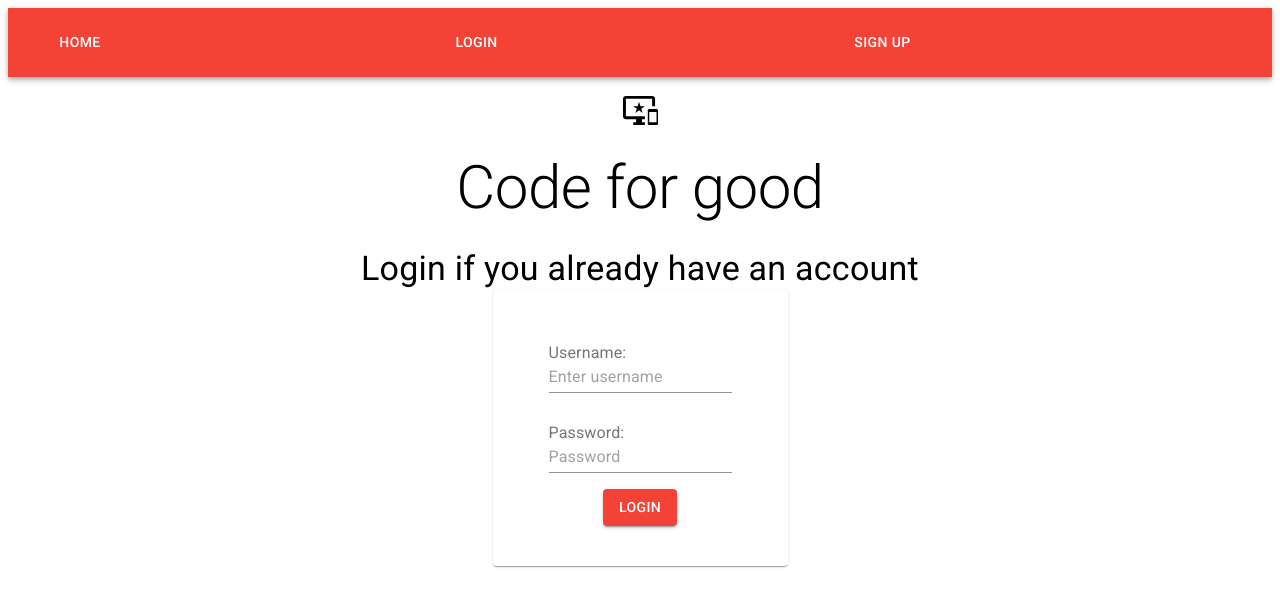
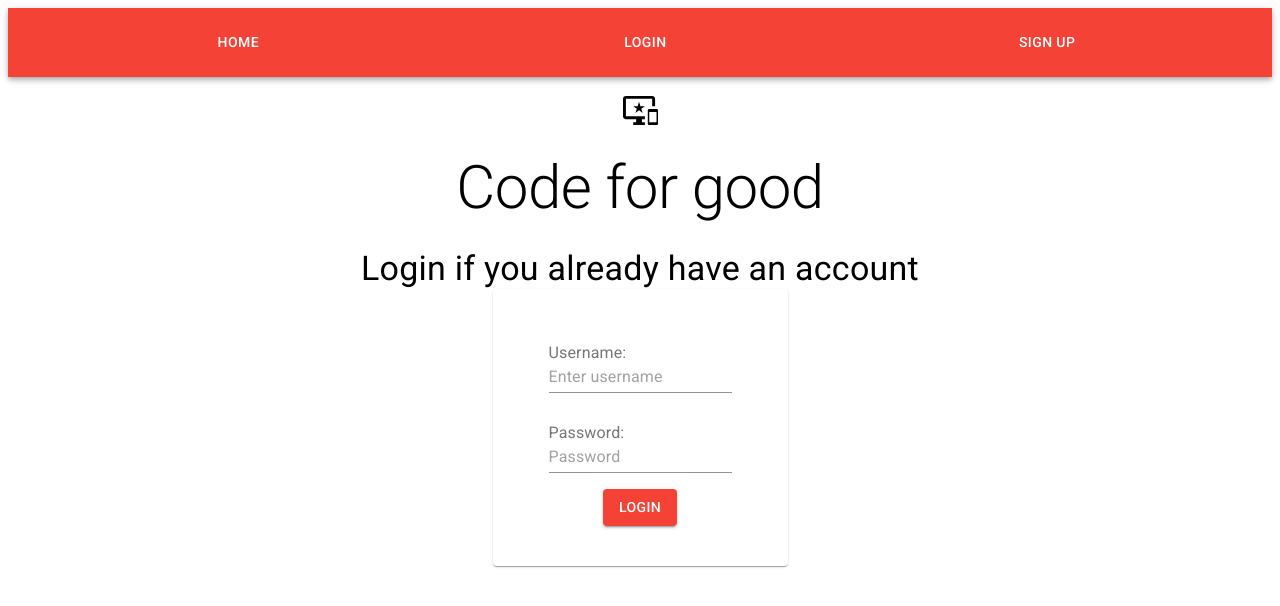
Before and after one commit to julia-ediamond/react-crowdfunding-app, a React (Create React App) app: page /login in a window 1280 px wide. Shown: the top 606 px of the page. Built offline with nearby package versions, Linux system fonts and the light colour scheme.

Commit message:
Added e2e testing with cypress and minor app tweaks

```diff
--- a/src/App.js
+++ b/src/App.js
@@ -1,7 +1,7 @@
 import React from "react";
 import HomePage from "./pages/HomePage.jsx";
 import ProjectPage from "./pages/ProjectPage.jsx";
-import { BrowserRouter as Router, Switch, Route } from "react-router-dom";
+import { BrowserRouter as Router, Switch, Route, useParams } from "react-router-dom";
 import { ThemeProvider } from "@material-ui/core/styles";
 import theme from "./theme";
 import { makeStyles } from "@material-ui/styles";
@@ -18,6 +18,7 @@ const useStyles = makeStyles((theme) => ({
 }));
 
 function App() {
+
   return (
     <ThemeProvider theme={theme}>
       <div className="root">
--- a/src/components/LoginForm/LoginForm.jsx
+++ b/src/components/LoginForm/LoginForm.jsx
@@ -69,6 +69,7 @@ function LoginForm() {
               className={classes.formInput}
               type="text"
               id="username"
+              name="username"
               placeholder="Enter username"
               onChange={handleChange}
             />
@@ -82,7 +83,7 @@ function LoginForm() {
               className={classes.formInput}
               type="password"
               id="password"
-
+              name="password"
               placeholder="Password"
               onChange={handleChange}
             />
--- a/src/components/Nav/Nav.jsx
+++ b/src/components/Nav/Nav.jsx
@@ -3,7 +3,6 @@ import { makeStyles } from "@material-ui/styles";
 import { Grid, Button } from "@material-ui/core";
 import AppBar from "@mui/material/AppBar";
 import Toolbar from "@mui/material/Toolbar";
-import AccountCircle from "@material-ui/icons/AccountCircle";
 import { NavLink } from "react-router-dom";
 import { useHistory } from "react-router-dom";
 
@@ -61,37 +60,37 @@ function Nav() {
   }, []);
 
   return (
-    <Grid className={classes.root}>
+    <Grid className={classes.root} justifyContent="center">
       <AppBar position="static">
         <Toolbar className={classes.menuApp}>
-          <Grid item xs={6} className={classes.menuItem}>
+          <Grid container item xs={6} className={classes.menuItem} justifyContent="center">
             <Button color="inherit" component={NavLink} to="/">
               Home
             </Button>
           </Grid>
 
           {isLoggedIn ? (
-            <Grid container>
-              <Grid item xs={6}>
-                <Button color="inherit" component={NavLink} to="/createproject">
+            <Grid container justifyContent="center">
+              <Grid container item xs={6} justifyContent="center">
+                <Button color="inherit" component={NavLink} to="/createproject" >
                   Create project
                 </Button>
               </Grid>
-              <Grid item xs={6}>
+              <Grid container item xs={6} justifyContent="center">
                 <Button color="inherit" onClick={() => logout()}>
                   Logout
                 </Button>
               </Grid>
             </Grid>
           ) : (
-            <Grid container>
-              <Grid item xs={6}>
+            <Grid container justifyContent="center">
+              <Grid container item xs={6} justifyContent="center">
                 <Button to="/login" color="inherit" component={NavLink}>
                   Login
                 </Button>
               </Grid>
 
-              <Grid item xs={6}>
+              <Grid container item xs={6} justifyContent="center">
                 <Button to="/signup" color="inherit" component={NavLink}>
                   Sign up
                 </Button>
--- a/src/components/Signup/signupForm.jsx
+++ b/src/components/Signup/signupForm.jsx
@@ -1,6 +1,7 @@
 import { React, Fragment, useState } from "react";
 import { Grid, Button, Input, InputLabel, Paper } from "@material-ui/core";
 import { makeStyles } from "@material-ui/styles";
+import { useHistory } from "react-router-dom";
 
 const useStyles = makeStyles((theme) => ({
   root: {
@@ -18,6 +19,7 @@ const useStyles = makeStyles((theme) => ({
 
 function SignupForm () {
     const classes = useStyles();
+    const history = useHistory();
     const initialValues = {
       username: "",
       email: "",
@@ -56,6 +58,7 @@ function SignupForm () {
       e.preventDefault();
         postData().then((response) => {
           console.log("Response from API---------", response)
+          history.push("/login")
         });
     };
 
```
Also changed, not shown: 2 other files (tests, documents, lock files or other folders).
